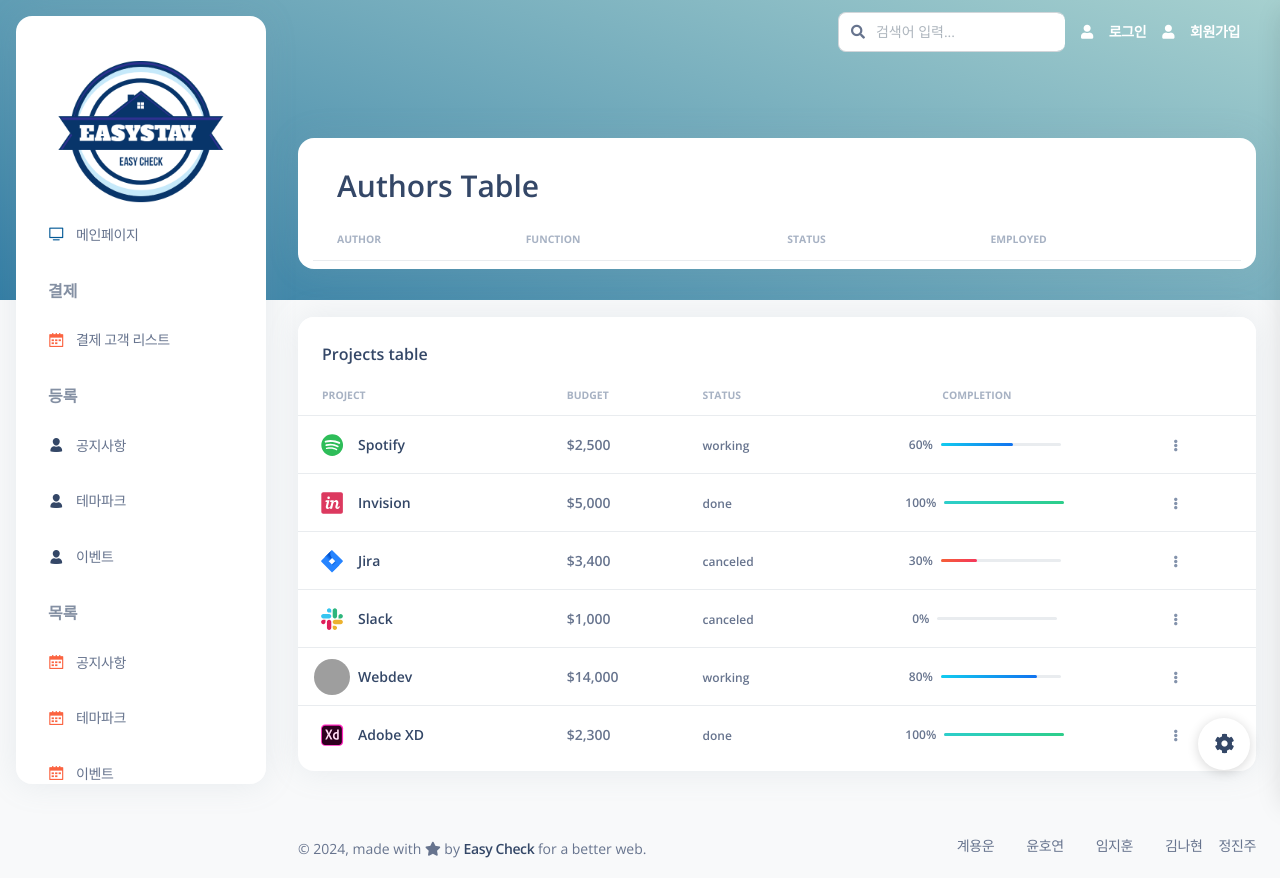
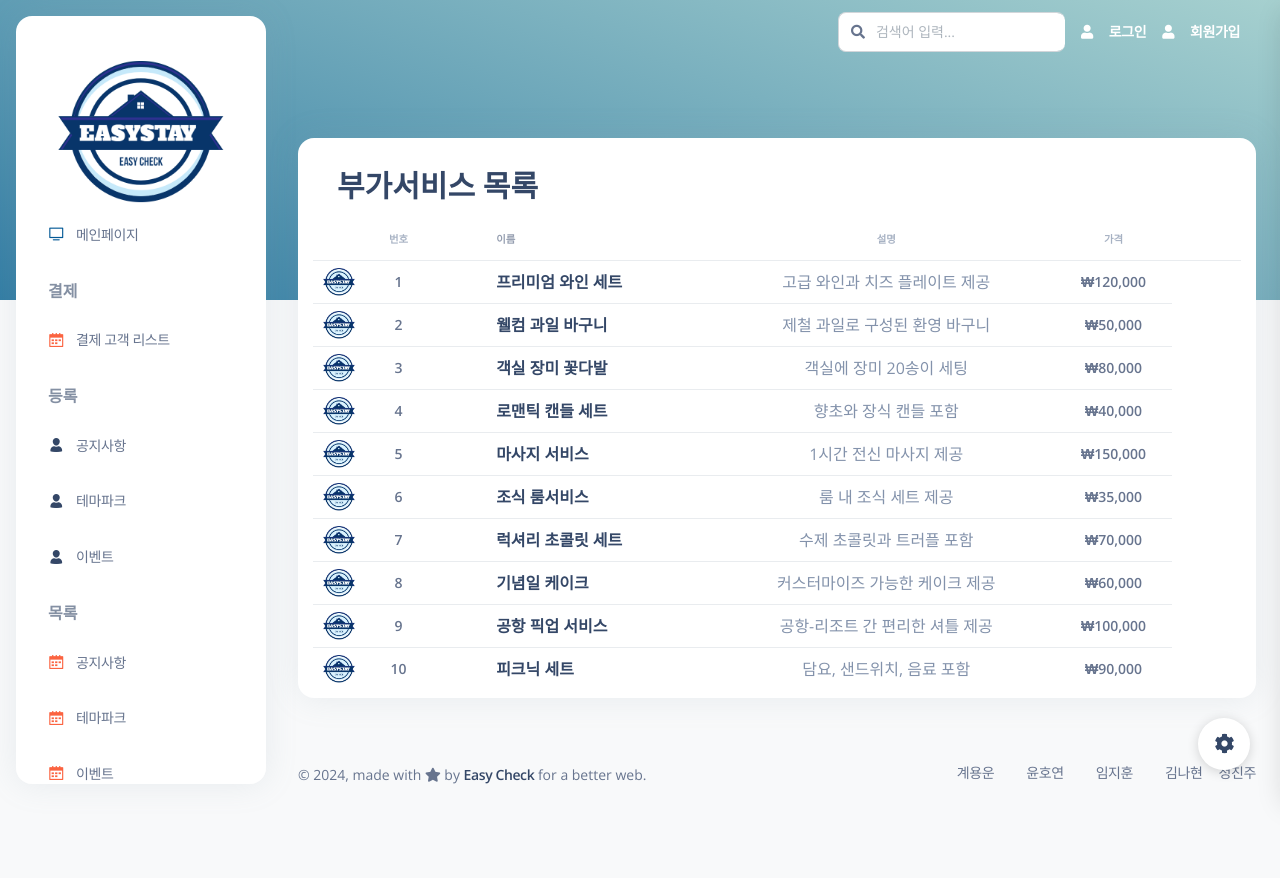
Before and after one commit to beyond-sw-camp/be08-fin-EasyCheck-EasyStay-front-admin, a Vue app: page /additionalservicelist in a window 1280 px wide. After the commit the page ends 804 px from the top, so only its background shows below. Built offline with nearby package versions, Linux system fonts and the light colour scheme; grey boxes are pictures that could not be loaded.

Commit message:
design : 부가서비스 목록 페이지 구현

```diff
--- a/src/views/AdditionalServiceList.vue
+++ b/src/views/AdditionalServiceList.vue
@@ -1,18 +1,89 @@
-<script setup>
-import AuthorsTable from "./components/AuthorsTable.vue";
-import ProjectsTable from "./components/ProjectsTable.vue";
-</script>
 <template>
   <div class="py-4 container-fluid">
-    <div class="row">
-      <div class="col-12">
-        <authors-table />
-      </div>
-    </div>
-    <div class="mt-4 row">
-      <div class="col-12">
-        <projects-table />
-      </div>
-    </div>
+    <AdditionalServiceTable title="부가서비스 목록" :parks="Event" />
   </div>
 </template>
+
+<script>
+import AdditionalServiceTable from "./components/AdditionalServiceTable.vue";
+
+export default {
+  components: { AdditionalServiceTable },
+  data() {
+    return {
+      Event: [
+        {
+          id: 1,
+          name: "프리미엄 와인 세트",
+          location: "고급 와인과 치즈 플레이트 제공",
+          openingDate: "₩120,000",
+          image: require("../assets/img/002.png"),
+        },
+        {
+          id: 2,
+          name: "웰컴 과일 바구니",
+          location: "제철 과일로 구성된 환영 바구니",
+          openingDate: "₩50,000",
+          image: require("../assets/img/002.png"),
+        },
+        {
+          id: 3,
+          name: "객실 장미 꽃다발",
+          location: "객실에 장미 20송이 세팅",
+          openingDate: "₩80,000",
+          image: require("../assets/img/002.png"),
+        },
+        {
+          id: 4,
+          name: "로맨틱 캔들 세트",
+          location: "향초와 장식 캔들 포함",
+          openingDate: "₩40,000",
+          image: require("../assets/img/002.png"),
+        },
+        {
+          id: 5,
+          name: "마사지 서비스",
+          location: "1시간 전신 마사지 제공",
+          openingDate: "₩150,000",
+          image: require("../assets/img/002.png"),
+        },
+        {
+          id: 6,
+          name: "조식 룸서비스",
+          location: "룸 내 조식 세트 제공",
+          openingDate: "₩35,000",
+          image: require("../assets/img/002.png"),
+        },
+        {
+          id: 7,
+          name: "럭셔리 초콜릿 세트",
+          location: "수제 초콜릿과 트러플 포함",
+          openingDate: "₩70,000",
+          image: require("../assets/img/002.png"),
+        },
+        {
+          id: 8,
+          name: "기념일 케이크",
+          location: "커스터마이즈 가능한 케이크 제공",
+          openingDate: "₩60,000",
+          image: require("../assets/img/002.png"),
+        },
+        {
+          id: 9,
+          name: "공항 픽업 서비스",
+          location: "공항-리조트 간 편리한 셔틀 제공",
+          openingDate: "₩100,000",
+          image: require("../assets/img/002.png"),
+        },
+        {
+          id: 10,
+          name: "피크닉 세트",
+          location: "담요, 샌드위치, 음료 포함",
+          openingDate: "₩90,000",
+          image: require("../assets/img/002.png"),
+        },
+      ],
+    };
+  },
+};
+</script>
--- /dev/null
+++ b/src/views/components/AdditionalServiceTable.vue
@@ -0,0 +1,154 @@
+<template>
+  <div
+    class="card mb-4"
+    style="width: 100%; max-width: 1900px; margin: 50px auto; padding: 0 15px"
+  >
+    <div class="card-header pb-0">
+      <h6 class="fs-3">{{ title }}</h6>
+    </div>
+    <div class="card-body px-0 pt-0 pb-2 table-container">
+      <div class="table-responsive p-0">
+        <table class="table align-items-center mb-0">
+          <thead>
+            <tr>
+              <th
+                class="text-center text-uppercase text-secondary text-xxs font-weight-bolder opacity-7"
+              ></th>
+              <th
+                class="text-center text-uppercase text-secondary text-xxs font-weight-bolder opacity-7"
+              >
+                번호
+              </th>
+              <th
+                class="ztext-secondary text-xxs font-weight-bolder opacity-7 ps-6"
+              >
+                이름
+              </th>
+              <th
+                class="text-center text-uppercase text-secondary text-xxs font-weight-bolder opacity-7"
+              >
+                설명
+              </th>
+              <th
+                class="text-center text-uppercase text-secondary text-xxs font-weight-bolder opacity-7"
+              >
+                가격
+              </th>
+              <th class="text-secondary opacity-7"></th>
+            </tr>
+          </thead>
+          <tbody>
+            <tr v-for="(park, index) in parks" :key="park.id">
+              <!-- 사진 -->
+              <td class="photo-cell">
+                <img
+                  :src="park.image"
+                  class="avatar avatar-sm"
+                  :alt="park.name"
+                />
+              </td>
+
+              <!-- 번호 -->
+              <td class="number-cell">
+                <span class="text-sm font-weight-bold">{{ index + 1 }}</span>
+              </td>
+
+              <!-- 테마파크 이름 -->
+              <td class="title-cell">
+                <h6 class="mb-0 text-m">{{ park.name }}</h6>
+              </td>
+
+              <!-- 위치 -->
+              <td class="text-center">
+                <p class="text-m text-secondary mb-0">
+                  {{ park.location }}
+                </p>
+              </td>
+
+              <!-- 개장일 -->
+              <td class="text-center">
+                <span class="text-sm font-weight-bold">{{
+                  park.openingDate
+                }}</span>
+              </td>
+            </tr>
+          </tbody>
+        </table>
+      </div>
+    </div>
+  </div>
+</template>
+
+<script>
+export default {
+  props: {
+    title: {
+      type: String,
+      default: "이벤트 목록",
+    },
+    parks: {
+      type: Array,
+      required: true,
+      default: () => [],
+    },
+  },
+};
+</script>
+
+<style scoped>
+.table-container {
+  max-height: 700px;
+  overflow-y: auto;
+}
+
+/* 스크롤바 숨기기 */
+.table-container::-webkit-scrollbar {
+  width: 0;
+  height: 0;
+}
+
+.table-container {
+  scrollbar-width: none;
+  -ms-overflow-style: none;
+}
+
+/* 아바타 이미지 스타일 */
+.avatar {
+  border-radius: 50%;
+  width: 40px;
+  height: 40px;
+  object-fit: cover;
+}
+
+/* 사진 셀 */
+.photo-cell {
+  padding: 0 8px;
+  text-align: center;
+  width: 50px;
+}
+
+/* 번호 셀 */
+.number-cell {
+  text-align: center;
+  width: 40px;
+}
+
+/* 제목 셀 */
+.title-cell {
+  padding-left: 64px;
+  text-align: left; /* 중앙 정렬 추가 */
+}
+
+/* 버튼 그룹 정렬 */
+.button-group {
+  display: flex;
+  gap: 8px;
+  justify-content: center;
+}
+
+/* 버튼 스타일 */
+button {
+  padding: 8px 15px;
+  font-size: 0.9rem;
+}
+</style>
```
